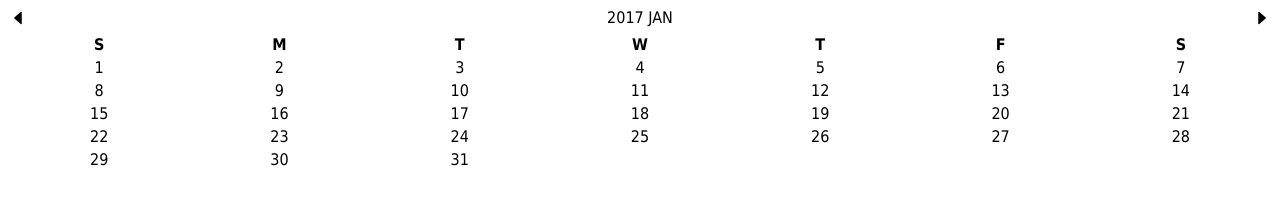
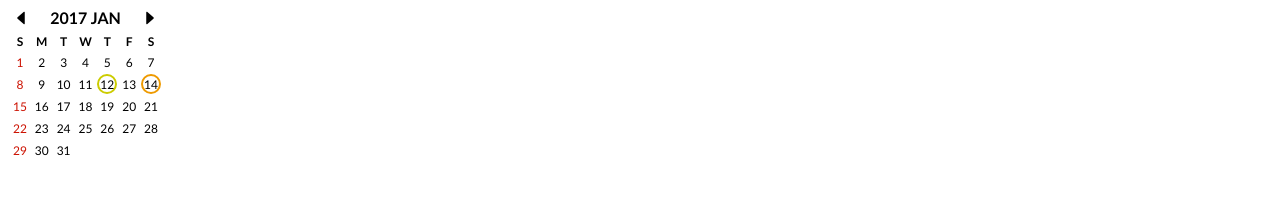
Before and after one commit to rizanzaky/CalendarGadget, a plain HTML site: page Index.html in a window 1280 px wide. Drawn offline with Linux system fonts and the light colour scheme.

Commit message:
Added leaves in Sri Lanka, only display

```diff
--- a/content/scripts/Scripts.js
+++ b/content/scripts/Scripts.js
@@ -1,24 +1,48 @@
 $(document).ready(function() {
+    // var today = new Date(2017, 04, 23);
     var today = new Date();
 
-    initializeMonth(today);
+    var leaveList =
+    [
+        /* 1*/ [{id:12, type:[1,2,3], text:'Duruthu Poya', colour:'yellow'}, {id:14, type:[1,2,3], text:'Thai Pongal', colour:'orange'}],
+        /* 2*/ [{id:4, type:[1,2,3], text:'National Day', colour:'red'}, {id:10, type:[1,2,3], text:'Navam Poya', colour:'yellow'}, {id:24, type:[1,2], text:'Mahasivarathri', colour:'orange'}],
+        /* 3*/ [{id:12, type:[1,2,3], text:'Medin Poya', colour:'yellow'}],
+        /* 4*/ [{id:10, type:[1,2,3], text:'Bak Poya', colour:'yellow'}, {id:13, type:[1,2,3], text:'Bef\' S&T New Year', colour:'red'}, {id:14, type:[1,2,3], text:'S&T New Year\nGood Friday', colour:'red'}],
+        /* 5*/ [{id:1, type:[1,2,3], text:'May Day', colour:'red'}, {id:10, type:[1,2,3], text:'Vesak Poya', colour:'yellow'}, {id:11, type:[1,2,3], text:'After Vesak Poya', colour:'red'}],
+        /* 6*/ [{id:8, type:[1,2,3], text:'Poson Poya', colour:'yellow'}, {id:26, type:[1,2], text:'Eid Fitr', colour:'green'}],
+        /* 7*/ [{id:8, type:[1,2,3], text:'Esala Poya', colour:'yellow'}],
+        /* 8*/ [{id:7, type:[1,2,3], text:'Nikini Poya', colour:'yellow'}],
+        /* 9*/ [{id:1, type:[1,2], text:'Eid Adha', colour:'green'}, {id:5, type:[1,2,3], text:'Binara Poya', colour:'yellow'}],
+        /*10*/ [{id:5, type:[1,2,3], text:'Vap Poya', colour:'yellow'}, {id:18, type:[1,2], text:'Deepavali', colour:'orange'}],
+        /*11*/ [{id:3, type:[1,2,3], text:'Ill Poya', colour:'yellow'}],
+        /*12*/ [{id:1, type:[1,2,3], text:'Milad-Un-Nabi', colour:'green'}, {id:3, type:[1,2,3], text:'Unduvap Poya', colour:'yellow'}, {id:25, type:[1,2,3], text:'Christmas', colour:'purple'}],
+    ];
+
+    // add today to leaves list
+    // leaveList[today.getMonth()].push({id:today.getDate(), type:[0], colour:'gray'});
+    // console.log(leaveList);
+
+    var leaves = leaveList[today.getMonth()].sort(SortById);
+    initializeMonth(today, leaves);
 
     $("#navigate-left").on("click", function() {
         if ($(this).data("prev-month") >= 0) {
             var newDate = $("#nav-head-text").data("this-month");
-            initializeMonth(new Date(newDate.getFullYear(), newDate.getMonth() - 1, 1));
+            var leaves = leaveList[newDate.getMonth() - 1].sort(SortById);
+            initializeMonth(new Date(newDate.getFullYear(), newDate.getMonth() - 1, 1), leaves);
         }
     });
 
     $("#navigate-right").on("click", function() {
         if ($(this).data("next-month") <= 11) {
             var newDate = $("#nav-head-text").data("this-month");
-            initializeMonth(new Date(newDate.getFullYear(), newDate.getMonth() + 1, 1));
+            var leaves = leaveList[newDate.getMonth() + 1].sort(SortById);
+            initializeMonth(new Date(newDate.getFullYear(), newDate.getMonth() + 1, 1), leaves);
         }
     });
 });
 
-function initializeMonth (date) {
+function initializeMonth (date, leaves) {
     var months = [ "JAN", "FEB", "MAR", "APR", "MAY", "JUN",
                    "JUL", "AUG", "SEP", "OCT", "NOV", "DEC" ];
     var monthDays = [31, 28, 31, 30, 31, 30, 31, 31, 30, 31, 30, 31];
@@ -35,6 +59,7 @@ function initializeMonth (date) {
     $("#nav-head-text").data("this-month", date);
 
     var dayIter = 1;
+    var numOfLvs = 0;
     var foundFirst = false;
     var dayOneIdx = firstDayIndex;
 
@@ -44,8 +69,17 @@ function initializeMonth (date) {
         var week = "<tr>";
         for (var i = 0; i <= 6; i++) {
             if (foundFirst || dayOneIdx == i) {
-                // add day;
-                week += "<td>"+dayIter+"</td>";
+                // leaves check
+                if (numOfLvs < leaves.length && leaves[numOfLvs].id == dayIter) {
+                    // add day;
+                    week += "<td class='special-day colour-"+leaves[numOfLvs].colour+" sun-"+ i +"'>"+dayIter+"</td>";
+                    console.log(leaves[numOfLvs].text);
+                    numOfLvs++;
+                } else {
+                    // add day;
+                    week += "<td class='sun-"+ i +"'>"+dayIter+"</td>";
+                }
+
                 dayOneIdx = -1; // avoid further interference
                 foundFirst = true; // keep on entering until last day of month
                 dayIter++;
@@ -62,3 +96,9 @@ function initializeMonth (date) {
         $("#calendar-body").append(week);
     }
 }
+
+function SortById(a, b){
+    var aId = a.id;
+    var bId = b.id;
+    return ((aId < bId) ? -1 : ((aId > bId) ? 1 : 0));
+}
--- a/content/styles/Styles.css
+++ b/content/styles/Styles.css
@@ -1,5 +1,11 @@
 body {
-    font-family: 'tahoma';
+    font-family: 'calibri';
+    font-size: 12px;
+    width: 155px;
+}
+#nav-head-text {
+    font-size: 16px;
+    font-weight: bold;
 }
 .nav-bar > ul {
     list-style-type: none;
@@ -12,14 +18,54 @@ body {
 }
 .nav-bar .nav-left {
     float: left;
+    margin-left: 3px;
 }
 .nav-bar .nav-right {
     float: right;
+    margin-right: 3px;
 }
-.nav-bar > ul > li > a {
+.days-table tbody tr {
+    height: 20px;
 }
 table {
     width: 100%;
     table-layout: fixed;
     text-align: center;
 }
+.special-day {
+    border-radius: 50%;
+    width: 16px;
+    height: 16px;
+    padding: 0px;
+    margin: 0px;
+    border: 2px solid;
+    text-align: center;
+}
+.days-table tbody tr td {
+    padding: 0px;
+    margin: 0px;
+}
+.colour-gray {
+    border-color: #666;
+}
+.colour-yellow {
+    border-color: #CCCC00;
+}
+.colour-orange {
+    border-color: #EE9A00;
+}
+.colour-green {
+    border-color: #008B00;
+}
+.colour-red {
+    border-color: #B0171F;
+}
+.colour-purple {
+    border-color: #5C246E;
+}
+.colour-other {
+    border-color: #5B90F6;
+}
+.sun-0 {
+    color: #CC1100;
+}
```
Also changed, not shown: 1 other file.
